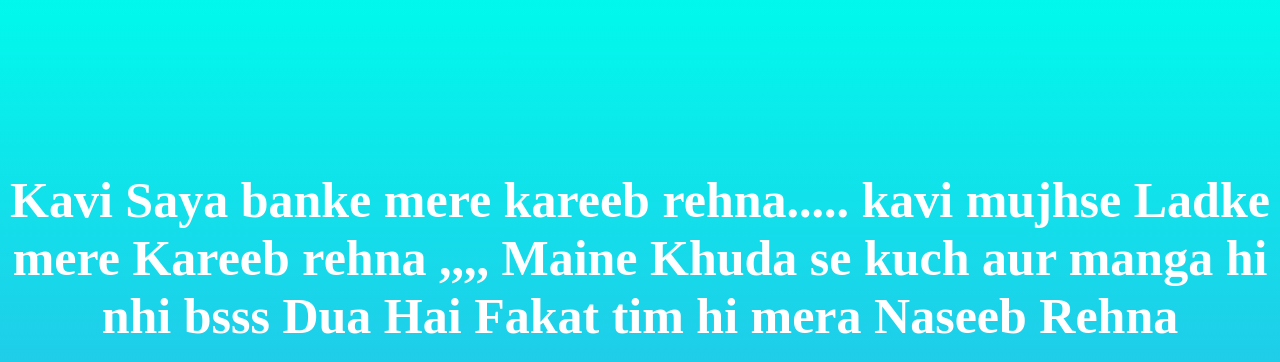
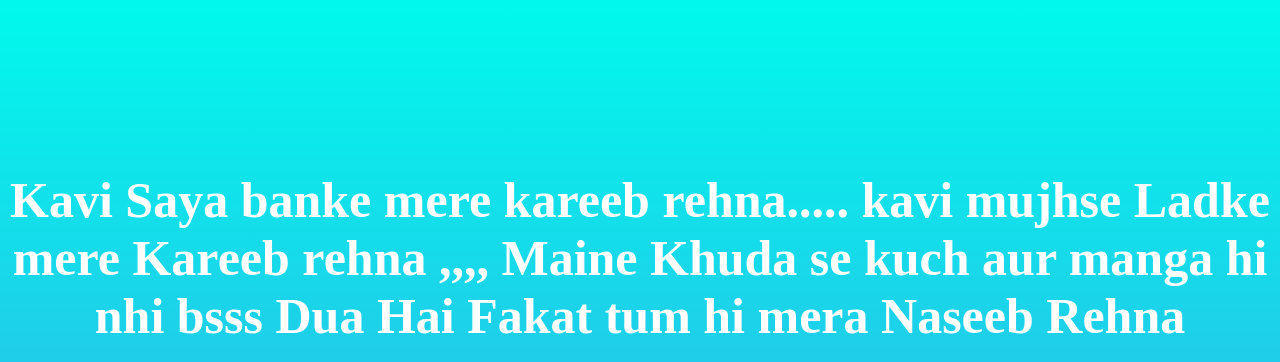
Before and after one commit to Musa6630/Love, a plain HTML site: page Shayari.html in a window 1280 px wide. Shown: the top 362 px of the page. Drawn offline with Linux system fonts and the light colour scheme; grey boxes are pictures that could not be loaded.

Commit message:
Update Shayari.html

```diff
--- a/Shayari.html
+++ b/Shayari.html
@@ -6,7 +6,7 @@
   <body>
     <div class="container">
       <div>
-        <h1 class="header_text">Kavi Saya banke mere kareeb rehna..... kavi mujhse Ladke mere Kareeb rehna ,,,, Maine Khuda se kuch aur manga hi nhi bsss Dua Hai Fakat tim hi mera Naseeb Rehna</h1>
+        <h1 class="header_text">Kavi Saya banke mere kareeb rehna..... kavi mujhse Ladke mere Kareeb rehna ,,,, Maine Khuda se kuch aur manga hi nhi bsss Dua Hai Fakat tum hi mera Naseeb Rehna</h1>
       </div>
       <div class="gif_container">
         <img
```
